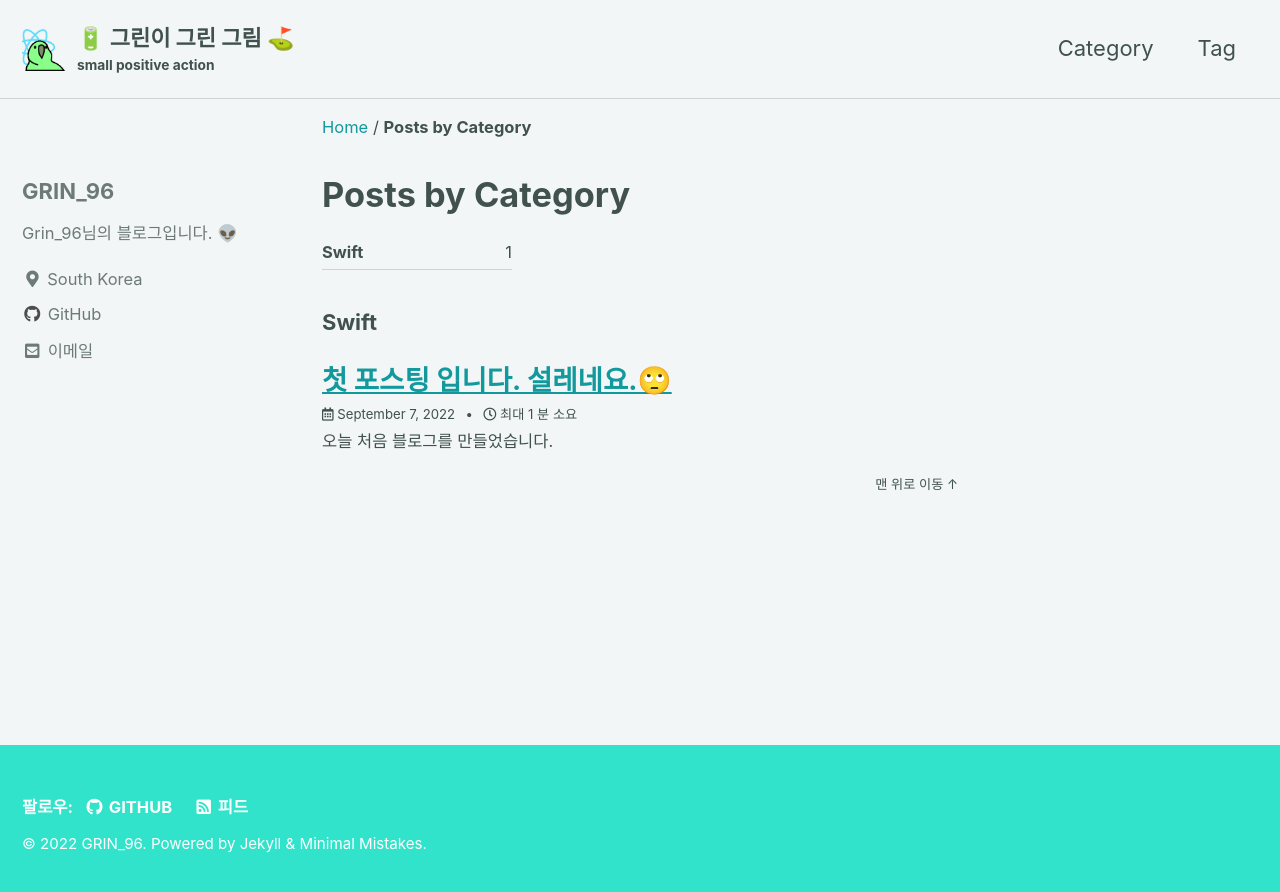
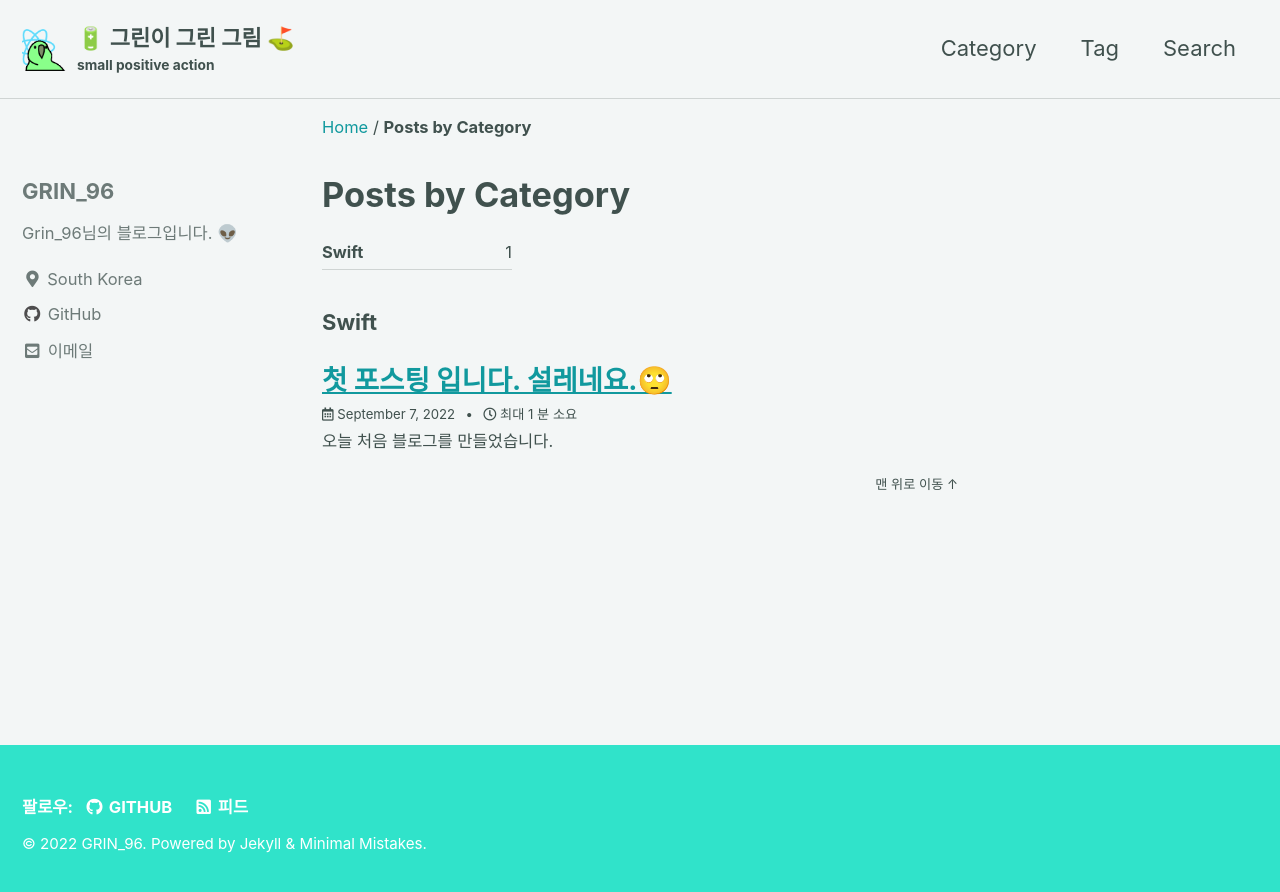
Before and after one commit to GRIN-96/GRIN-96.github.io, a Jekyll site: the page built from _pages/category-archive.md, in a window 1280 px wide. Shown: the top 892 px of the page. Built offline with Jekyll 4.4.1, drawn with Linux system fonts in a browser that asks for light colours; cached includes are drawn as plain includes.

Commit message:
search menu

```diff
--- a/_data/navigation.yml
+++ b/_data/navigation.yml
@@ -4,6 +4,8 @@ main:
     url: /categories/
   - title: "Tag"
     url: /tags/
+  - title: "Search"
+    url: /search/
   # - title: "About"
   #   url: https://mmistakes.github.io/minimal-mistakes/about/
   # - title: "Sample Posts"
```
Also changed, not shown: _pages/search.md (added, +5 -0 lines).
